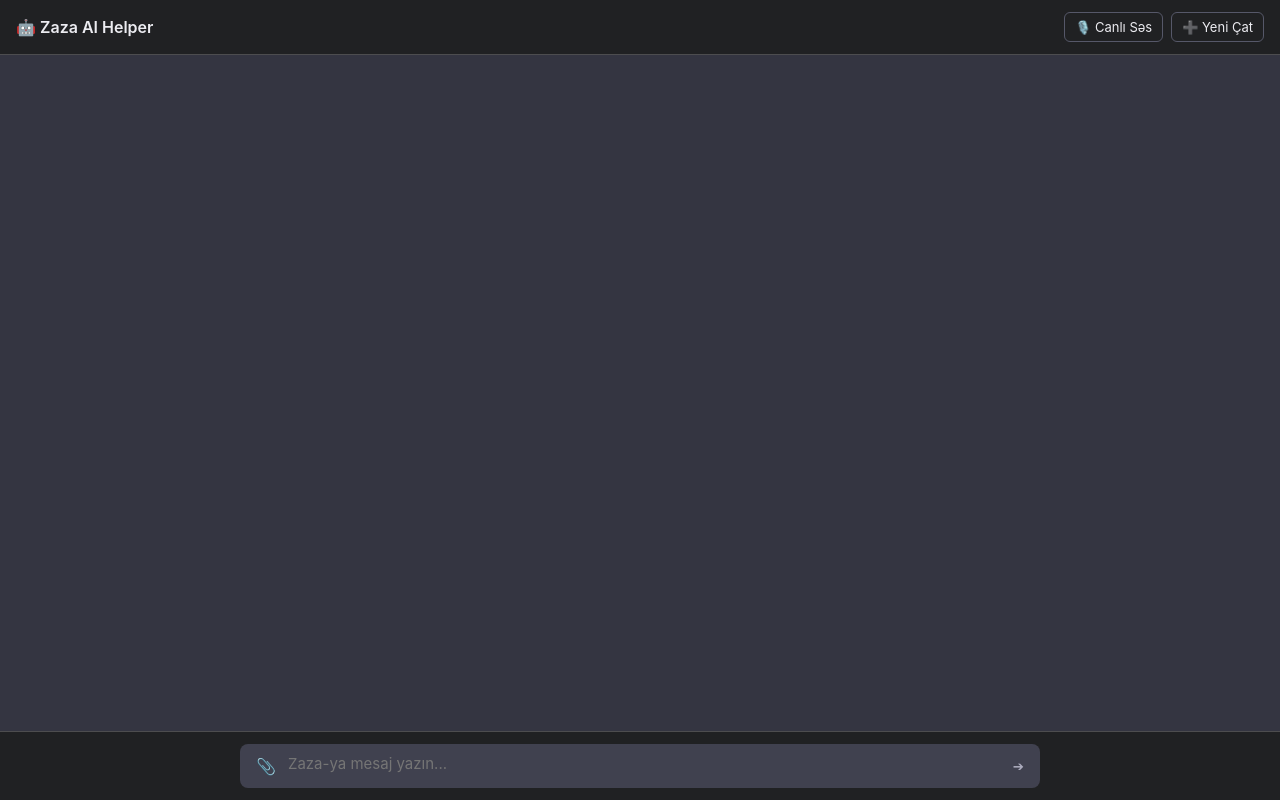
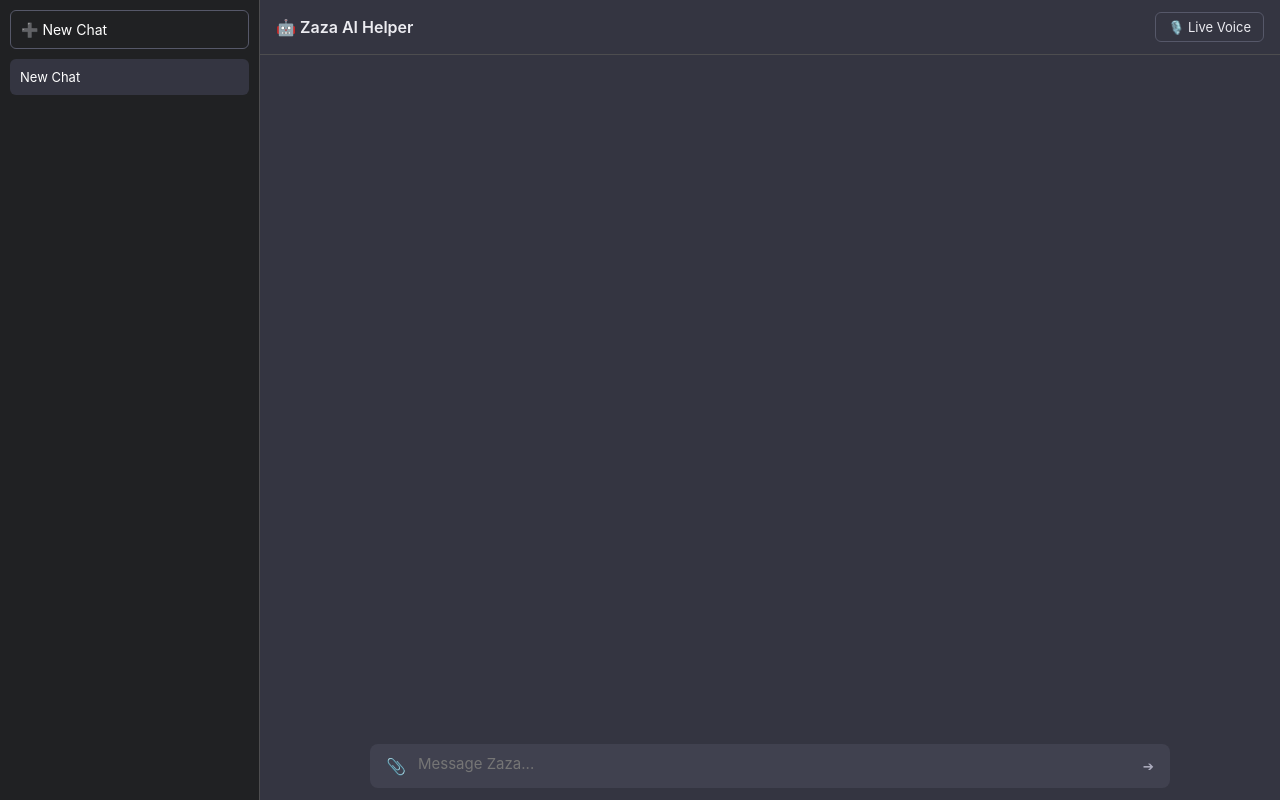
Before and after one commit to ilhamelizade075-bit/my-ai-bot, a Flask app: page / in a window 1280 px wide. Run offline with Flask 3, Linux system fonts and the light colour scheme; some libraries are stand-ins or nearby versions.

Commit message:
Update index.html

```diff
--- a/templates/index.html
+++ b/templates/index.html
@@ -1,22 +1,32 @@
 <!DOCTYPE html>
-<html lang="az">
+<html lang="en">
 <head>
     <meta charset="UTF-8">
     <meta name="viewport" content="width=device-width, initial-scale=1.0">
     <title>Zaza AI Helper</title>
     <link rel="manifest" href="/static/manifest.json">
-    <meta name="theme-color" content="#10a37f">
-    <!-- Socket.IO Kitabxanası -->
+    <meta name="theme-color" content="#202123">
     <script src="https://cdn.socket.io/4.7.5/socket.io.min.js"></script>
     <style>
         * { box-sizing: border-box; margin: 0; padding: 0; font-family: -apple-system, BlinkMacSystemFont, 'Segoe UI', Roboto, sans-serif; }
-        body { background: #343541; color: #ececf1; height: 100vh; display: flex; flex-direction: column; }
-        header { background: #202123; padding: 12px 16px; display: flex; align-items: center; justify-content: space-between; border-bottom: 1px solid #4d4d4f; }
-        .header-title { font-size: 16px; font-weight: 600; display: flex; align-items: center; gap: 8px; }
-        .header-actions { display: flex; gap: 8px; }
-        button.btn-icon { background: transparent; border: 1px solid #565869; color: #ececf1; border-radius: 6px; padding: 6px 10px; font-size: 13px; cursor: pointer; display: flex; align-items: center; gap: 6px; }
+        body { background: #343541; color: #ececf1; height: 100vh; display: flex; overflow: hidden; }
+
+        /* Sidebar Styles */
+        #sidebar { width: 260px; background: #202123; display: flex; flex-direction: column; padding: 10px; border-right: 1px solid #4d4d4f; }
+        .new-chat-btn { background: transparent; border: 1px solid #565869; color: #fff; padding: 10px; border-radius: 6px; cursor: pointer; text-align: left; display: flex; align-items: center; gap: 10px; font-size: 14px; margin-bottom: 10px; }
+        .new-chat-btn:hover { background: #2a2b32; }
+        #history-list { flex: 1; overflow-y: auto; display: flex; flex-direction: column; gap: 6px; }
+        .history-item { padding: 10px; border-radius: 6px; cursor: pointer; font-size: 13px; color: #c5c5d2; white-space: nowrap; overflow: hidden; text-overflow: ellipsis; }
+        .history-item:hover, .history-item.active { background: #343541; color: #fff; }
+
+        /* Main Content Area */
+        #main-content { flex: 1; display: flex; flex-direction: column; height: 100vh; }
+        header { background: #343541; padding: 12px 16px; display: flex; align-items: center; justify-content: space-between; border-bottom: 1px solid #4d4d4f; }
+        .header-title { font-size: 16px; font-weight: 600; }
+        button.btn-icon { background: transparent; border: 1px solid #565869; color: #ececf1; border-radius: 6px; padding: 6px 12px; font-size: 13px; cursor: pointer; display: flex; align-items: center; gap: 6px; }
         button.btn-icon:hover { background: #40414f; }
         button.btn-icon.active { background: #10a37f; border-color: #10a37f; color: #fff; }
+
         #chat-container { flex: 1; overflow-y: auto; padding: 16px; display: flex; flex-direction: column; gap: 16px; }
         .message { display: flex; gap: 12px; max-width: 800px; margin: 0 auto; width: 100%; padding: 12px; border-radius: 8px; }
         .message.user { background: #343541; }
@@ -25,32 +35,30 @@
         .user .avatar { background: #5436da; }
         .bot .avatar { background: #10a37f; }
         .content { font-size: 15px; line-height: 1.5; word-break: break-word; flex: 1; }
-        .media-preview-container { display: flex; align-items: center; gap: 8px; background: #202123; padding: 8px 12px; border-radius: 6px; margin-bottom: 8px; font-size: 13px; }
-        .media-preview-container img { width: 40px; height: 40px; object-fit: cover; border-radius: 4px; }
-        footer { background: #202123; padding: 12px 16px; border-top: 1px solid #4d4d4f; }
+
+        footer { background: #343541; padding: 12px 16px; }
         .input-box { max-width: 800px; margin: 0 auto; display: flex; flex-direction: column; gap: 8px; }
         .controls { display: flex; gap: 8px; align-items: center; background: #40414f; border-radius: 8px; padding: 8px 12px; }
         textarea { flex: 1; background: transparent; border: none; color: #fff; font-size: 15px; resize: none; outline: none; height: 24px; max-height: 150px; }
-        .input-btns { display: flex; gap: 6px; align-items: center; }
-        .input-btn { background: transparent; border: none; color: #acacbe; cursor: pointer; padding: 4px; border-radius: 4px; display: flex; align-items: center; justify-content: center; }
-        .input-btn:hover { color: #fff; background: #202123; }
-        .input-btn.recording { color: #ef4444; animation: pulse 1.5s infinite; }
-        .live-status { text-align: center; font-size: 12px; color: #10a37f; padding: 4px; display: none; }
-        @keyframes pulse { 0% { transform: scale(1); } 50% { transform: scale(1.1); } 100% { transform: scale(1); } }
+        .input-btn { background: transparent; border: none; color: #acacbe; cursor: pointer; padding: 4px; border-radius: 4px; }
+        .input-btn:hover { color: #fff; }
+        .media-preview-container { display: flex; align-items: center; gap: 8px; background: #202123; padding: 6px 12px; border-radius: 6px; font-size: 12px; }
+        .live-status { text-align: center; font-size: 12px; color: #10a37f; display: none; }
     </style>
 </head>
 <body>
 
+    <!-- Left Sidebar -->
+    <div id="sidebar">
+        <button class="new-chat-btn" onclick="startNewChat()">➕ New Chat</button>
+        <div id="history-list"></div>
+    </div>
+
+    <!-- Main Content Area -->
+    <div id="main-content">
         <header>
-        <div class="header-title">
-            <span>🤖 Zaza AI Helper</span>
-        </div>
-        <div class="header-actions">
-            <button id="btn-live-voice" class="btn-icon" onclick="toggleLiveVoice()">
-                🎙️ Canlı Səs
-            </button>
-            <button class="btn-icon" onclick="newChat()">➕ Yeni Çat</button>
-        </div>
+            <div class="header-title">🤖 Zaza AI Helper</div>
+            <button id="btn-live-voice" class="btn-icon" onclick="toggleLiveVoice()">🎙️ Live Voice</button>
         </header>
 
         <div id="chat-container"></div>
@@ -61,42 +69,80 @@
                     <span id="preview-text"></span>
                     <button onclick="clearMedia()" style="background:none; border:none; color:#ef4444; cursor:pointer; margin-left:auto;">❌</button>
                 </div>
-            <div id="live-indicator" class="live-status">🔴 Canlı Səs Xətti Aktivdir (Danışa bilərsiniz)</div>
+                <div id="live-indicator" class="live-status">🔴 Live Voice Active</div>
                 <div class="controls">
-                <label for="file-input" class="input-btn" title="Fayl yüklə">📎</label>
+                    <label for="file-input" class="input-btn" title="Attach File">📎</label>
                     <input type="file" id="file-input" style="display:none;" onchange="handleFileSelect(event)">
 
-                <textarea id="user-input" placeholder="Zaza-ya mesaj yazın..." rows="1" onkeydown="handleKeyDown(event)"></textarea>
+                    <textarea id="user-input" placeholder="Message Zaza..." rows="1" onkeydown="handleKeyDown(event)"></textarea>
 
-                <div class="input-btns">
                     <button class="input-btn" onclick="sendMessage()">➔</button>
                 </div>
             </div>
+        </footer>
     </div>
-    </footer>
 
     <script>
         const socket = io();
+        let chats = JSON.parse(localStorage.getItem('zaza_chats') || '[]');
+        let currentChatId = null;
         let selectedFileBase64 = null;
         let selectedFileType = null;
         let isLiveVoiceActive = false;
-        let mediaStream = null;
-        let audioContext = null;
-        let processor = null;
 
-        // Socket bağlantı dinləyiciləri
-        socket.on('connect', () => {
-            console.log("WebSocket bağlantısı quruldu.");
+        function init() {
+            renderHistory();
+            if (chats.length > 0) {
+                loadChat(chats[0].id);
+            } else {
+                startNewChat();
+            }
+        }
+
+        function saveChats() {
+            localStorage.setItem('zaza_chats', JSON.stringify(chats));
+            renderHistory();
+        }
+
+        function startNewChat() {
+            currentChatId = Date.now().toString();
+            chats.unshift({ id: currentChatId, title: "New Chat", messages: [] });
+            saveChats();
+            loadChat(currentChatId);
+        }
+
+        function loadChat(id) {
+            currentChatId = id;
+            const chat = chats.find(c => c.id === id);
+            const container = document.getElementById('chat-container');
+            container.innerHTML = '';
+
+            if (chat) {
+                chat.messages.forEach(m => appendMessageToDOM(m.sender, m.text));
+            }
+            renderHistory();
+        }
+
+        function renderHistory() {
+            const list = document.getElementById('history-list');
+            list.innerHTML = '';
+            chats.forEach(c => {
+                const item = document.createElement('div');
+                item.className = `history-item ${c.id === currentChatId ? 'active' : ''}`;
+                item.innerText = c.title || "New Chat";
+                item.onclick = () => loadChat(c.id);
+                list.appendChild(item);
             });
+        }
 
-        function appendMessage(sender, text) {
+        function appendMessageToDOM(sender, text) {
             const container = document.getElementById('chat-container');
             const msgDiv = document.createElement('div');
             msgDiv.className = `message ${sender}`;
 
             const avatar = document.createElement('div');
             avatar.className = 'avatar';
-            avatar.innerText = sender === 'user' ? 'Sən' : 'Zaza';
+            avatar.innerText = sender === 'user' ? 'You' : 'Zaza';
 
             const content = document.createElement('div');
             content.className = 'content';
@@ -113,14 +159,18 @@
             const text = input.value.trim();
             if (!text && !selectedFileBase64) return;
 
-            appendMessage('user', text || "[Fayl göndərildi]");
+            appendMessageToDOM('user', text || "[File Sent]");
+
+            const currentChat = chats.find(c => c.id === currentChatId);
+            if (currentChat) {
+                if (currentChat.messages.length === 0 && text) {
+                    currentChat.title = text.substring(0, 20) + "...";
+                }
+                currentChat.messages.push({ sender: 'user', text: text || "[File Sent]" });
+            }
+
             input.value = '';
-
-            const payload = {
-                message: text,
-                file_data: selectedFileBase64,
-                file_type: selectedFileType
-            };
+            const payload = { message: text, file_data: selectedFileBase64, file_type: selectedFileType };
             clearMedia();
 
             try {
@@ -130,9 +180,14 @@
                     body: JSON.stringify(payload)
                 });
                 const data = await res.json();
-                appendMessage('bot', data.response);
+
+                appendMessageToDOM('bot', data.response);
+                if (currentChat) {
+                    currentChat.messages.push({ sender: 'bot', text: data.response });
+                    saveChats();
+                }
             } catch (err) {
-                appendMessage('bot', "Xəta baş verdi, yenidən cəhd edin.");
+                appendMessageToDOM('bot', "An error occurred, please try again.");
             }
         }
 
@@ -146,12 +201,11 @@
         function handleFileSelect(e) {
             const file = e.target.files[0];
             if (!file) return;
-
             selectedFileType = file.type;
             const reader = new FileReader();
             reader.onload = function(evt) {
                 selectedFileBase64 = evt.target.result;
-                document.getElementById('preview-text').innerText = `Fayl: ${file.name}`;
+                document.getElementById('preview-text').innerText = `File: ${file.name}`;
                 document.getElementById('media-preview').style.display = 'flex';
             };
             reader.readAsDataURL(file);
@@ -164,37 +218,28 @@
             document.getElementById('media-preview').style.display = 'none';
         }
 
-        function newChat() {
-            document.getElementById('chat-container').innerHTML = '';
-        }
-
-        // ChatGPT stili CANLI SƏS REJİMİ
         async function toggleLiveVoice() {
             const btn = document.getElementById('btn-live-voice');
             const indicator = document.getElementById('live-indicator');
-
             if (!isLiveVoiceActive) {
                 try {
-                    mediaStream = await navigator.mediaDevices.getUserMedia({ audio: true });
-                    audioContext = new (window.AudioContext || window.webkitAudioContext)();
-
+                    await navigator.mediaDevices.getUserMedia({ audio: true });
                     btn.classList.add('active');
                     indicator.style.display = 'block';
                     isLiveVoiceActive = true;
-                    appendMessage('bot', "🎙️ Canlı səs rejimi aktivləşdirildi. Danışa bilərsiniz!");
+                    appendMessageToDOM('bot', "🎙️ Live Voice mode activated.");
                 } catch (err) {
-                    alert("Mikrofon icazəsi verilmedi!");
+                    alert("Microphone permission denied!");
                 }
             } else {
-                if (mediaStream) mediaStream.getTracks().forEach(track => track.stop());
-                if (audioContext) audioContext.close();
-
                 btn.classList.remove('active');
                 indicator.style.display = 'none';
                 isLiveVoiceActive = false;
-                appendMessage('bot', "🛑 Canlı səs rejimi dayandırıldı.");
+                appendMessageToDOM('bot', "🛑 Live Voice mode stopped.");
             }
         }
+
+        init();
     </script>
 </body>
 </html>
```
Lines whose indentation alone changed are shown as unchanged.
